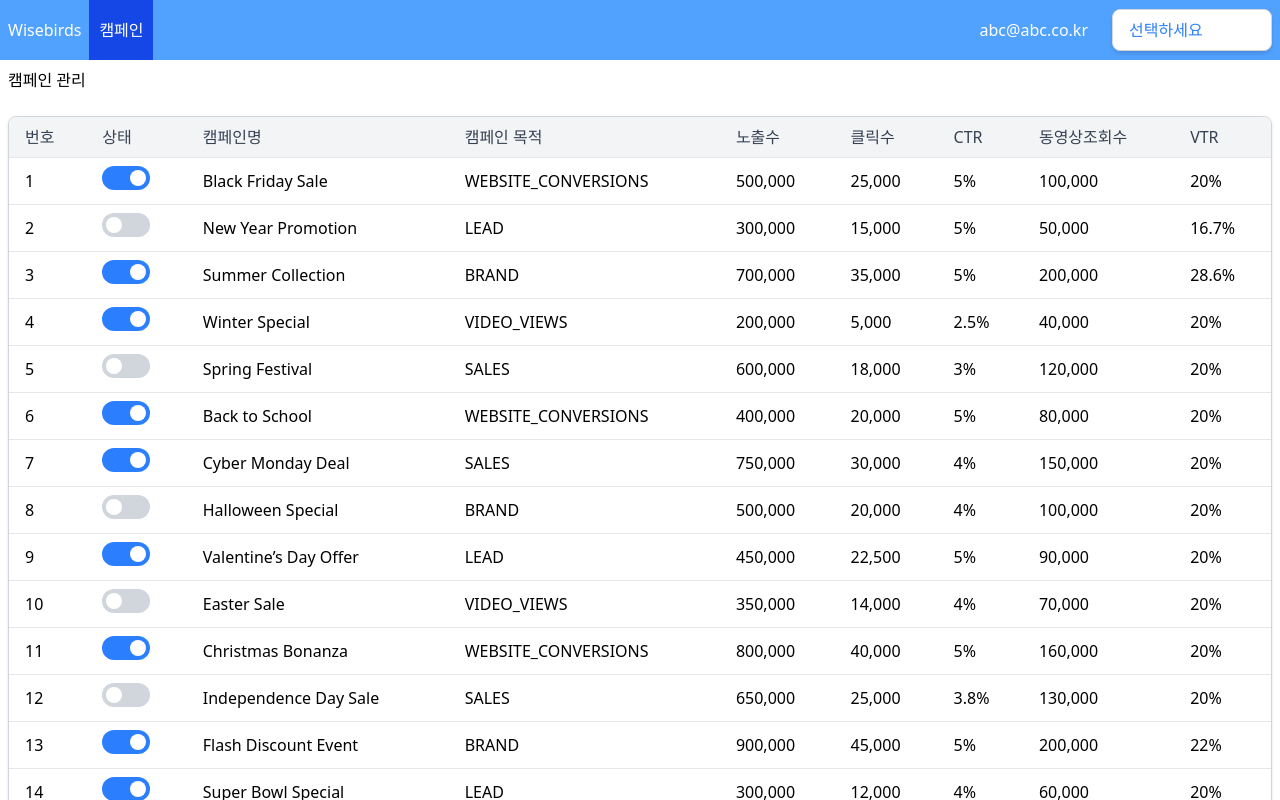
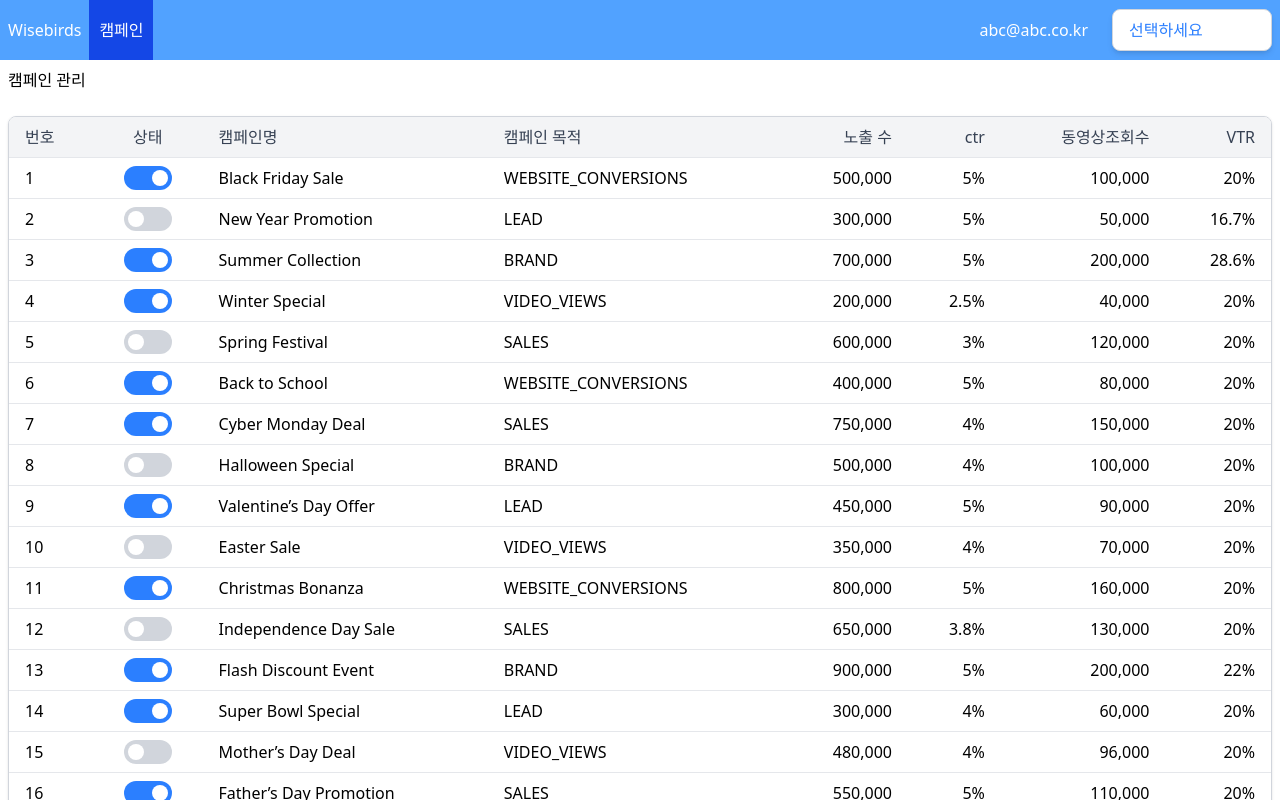
Before and after one commit to gusdn3477/wb_assignment, a React (Vite) app: page /1/campaigns in a window 1280 px wide. Shown: the top 800 px of the page. Built offline with nearby package versions, Linux system fonts and the light colour scheme.

Commit message:
feat: Grid 헤더도 커스텀 가능하게끔 구현 & 캠페인 관리 화면 기획에 맞게 정렬

```diff
--- a/src/components/Grid.tsx
+++ b/src/components/Grid.tsx
@@ -2,6 +2,7 @@ export interface Column<T> {
   key: keyof T;
   label: string;
   render?: (row: T) => React.ReactNode; // ✅ 특정 컬럼만 커스텀 렌더링 가능
+  renderHeader?: () => React.ReactNode; // ✅ 특정 컬럼 헤더도 커스텀 렌더링 가능
 }
 
 interface GridProps<T> {
@@ -21,7 +22,7 @@ const Grid = <T,>({ data, columns }: GridProps<T>) => {
           <tr>
             {columns.map((col) => (
               <th key={String(col.key)} className="px-4 py-2 text-left font-medium text-gray-700">
-                {col.label}
+                {col.renderHeader ? col.renderHeader() : col.label}
               </th>
             ))}
           </tr>
@@ -30,7 +31,7 @@ const Grid = <T,>({ data, columns }: GridProps<T>) => {
           {data.map((row, rowIndex) => (
             <tr key={rowIndex} className="hover:bg-gray-50">
               {columns.map((col) => (
-                <td key={String(col.key)} className="px-4 py-2">
+                <td key={String(col.key)} className="truncate px-4 py-2">
                   {renderCell(col, row)}
                 </td>
               ))}
--- a/src/pages/CampaignManagament.tsx
+++ b/src/pages/CampaignManagament.tsx
@@ -30,20 +30,38 @@ export default function CampaignManagament() {
       key: 'enabled',
       label: '상태',
       render: (row) => (
-        <Switch checked={row.enabled} onChange={handleToggle} disabled={role === ROLE.VIEWER} />
+        <div className="flex items-center justify-center">
+          <Switch checked={row.enabled} onChange={handleToggle} disabled={role === ROLE.VIEWER} />
+        </div>
       ),
+      renderHeader: () => <div className="flex items-center justify-center">{'상태'}</div>,
     },
     { key: 'name', label: '캠페인명' },
     { key: 'campaign_objective', label: '캠페인 목적' },
-    { key: 'impressions', label: '노출수', render: (row) => row.impressions.toLocaleString() },
-    { key: 'clicks', label: '클릭수', render: (row) => row.clicks.toLocaleString() },
-    { key: 'ctr', label: 'CTR', render: (row) => `${row.ctr}%` },
+    {
+      key: 'impressions',
+      label: '노출수',
+      render: (row) => <span className="flex justify-end">{row.impressions.toLocaleString()}</span>,
+      renderHeader: () => <span className="flex justify-end">{'노출 수'}</span>,
+    },
+    {
+      key: 'ctr',
+      label: 'CTR',
+      render: (row) => <span className="flex justify-end">{row.ctr}%</span>,
+      renderHeader: () => <span className="flex justify-end">{'ctr'}</span>,
+    },
     {
       key: 'video_views',
       label: '동영상조회수',
-      render: (row) => row.video_views.toLocaleString(),
+      render: (row) => <span className="flex justify-end">{row.video_views.toLocaleString()}</span>,
+      renderHeader: () => <span className="flex justify-end">{'동영상조회수'}</span>,
     },
-    { key: 'vtr', label: 'VTR', render: (row) => `${row.vtr}%` },
+    {
+      key: 'vtr',
+      label: 'VTR',
+      render: (row) => <span className="flex justify-end">{row.vtr}%</span>,
+      renderHeader: () => <span className="flex justify-end">{'VTR'}</span>,
+    },
   ];
 
   return (
```
